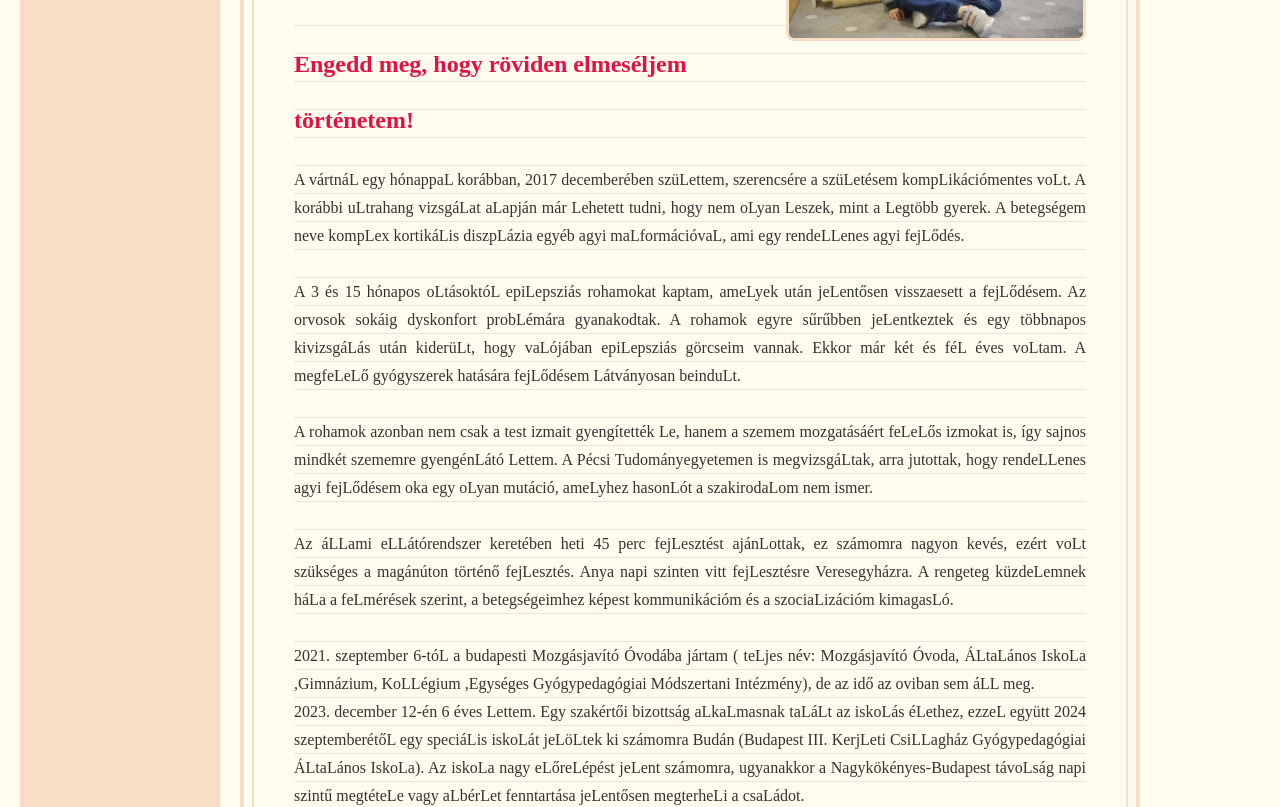
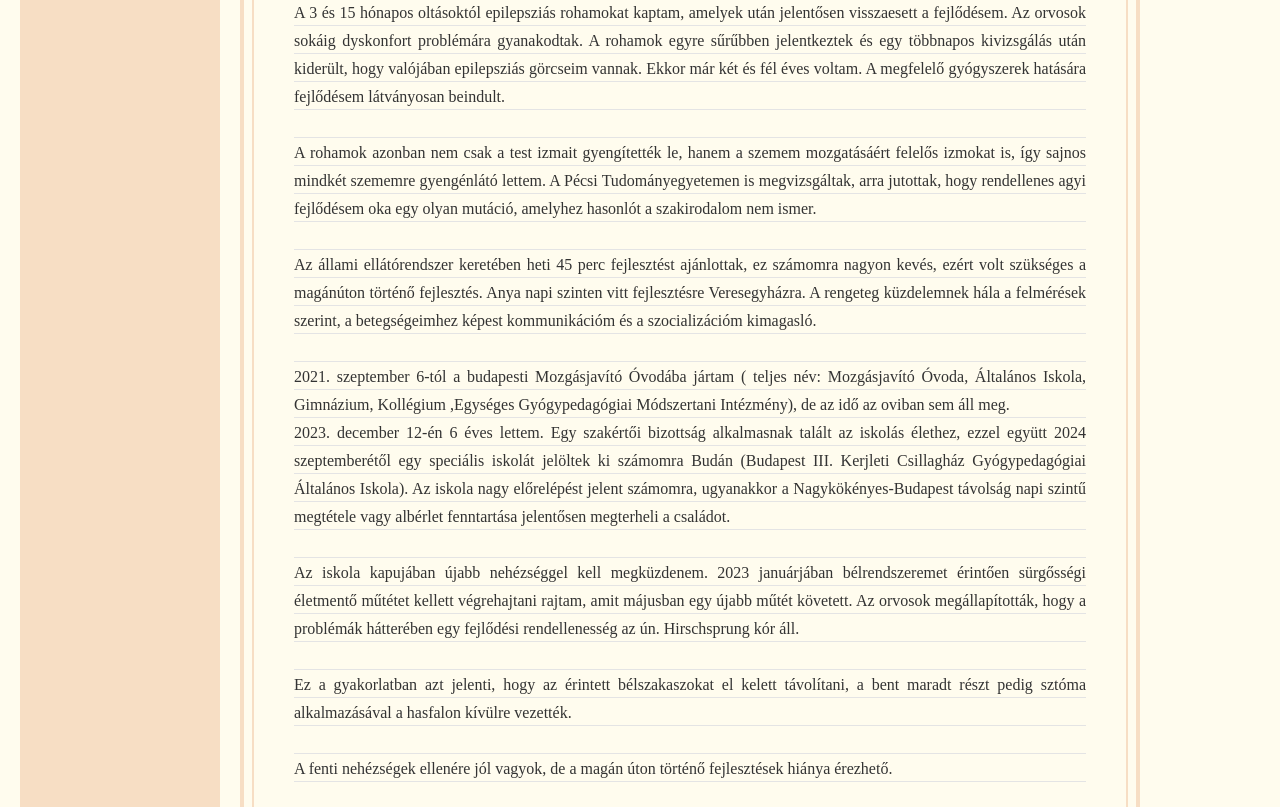
Before and after one commit to koand75/kissnagyzsombiert, an Angular app: page / in a window 1280 px wide. Shown: the part 540-1347 px from the top of the page. Built offline with nearby package versions, Linux system fonts and the light colour scheme; a web font is replaced by a local one.

Commit message:
fix: change letters L

```diff
--- a/src/app/pages/home/home.html
+++ b/src/app/pages/home/home.html
@@ -1,7 +1,9 @@
 <article class="home">
-  <a routerLink="/donation" fragment="egyszazalek" class="tax-banner">
-    <img src="./images/egyszazalek.png" alt="Adód 1%-át Zsombinak!">
-  </a>
+  @if (showEgyszazalek) {
+    <a routerLink="/donation" fragment="egyszazalek" class="tax-banner">
+      <img src="./images/egyszazalek.png" alt="Adód 1%-át Zsombinak!">
+    </a>
+  }
   <h1>Kedves Olvasó!</h1>
 
   <img src="./images/zsombi.jpg" alt="Zsombi" class="hero-image">
@@ -12,43 +14,41 @@
 
   <h2>Engedd meg, hogy röviden elmeséljem történetem!</h2>
 
-  <p>A vártnáL egy hónappaL korábban, 2017 decemberében szüLettem, szerencsére a szüLetésem kompLikációmentes voLt. A
-    korábbi uLtrahang vizsgáLat aLapján már Lehetett tudni, hogy nem oLyan Leszek, mint a Legtöbb gyerek. A betegségem
-    neve kompLex kortikáLis diszpLázia egyéb agyi maLformációvaL, ami egy rendeLLenes agyi fejLődés.
+  <p>A vártnál egy hónappal korábban, 2017 decemberében születtem, szerencsére a születésem komplikációmentes volt. A
+    korábbi ultrahang vizsgálat alapján már lehetett tudni, hogy nem olyan leszek, mint a legtöbb gyerek. A betegségem
+    neve komplex kortikális diszplázia egyéb agyi malformációval, ami egy rendellenes agyi fejlődés.
   </p>
-  <p>A 3 és 15 hónapos
-    oLtásoktóL epiLepsziás rohamokat kaptam, ameLyek után jeLentősen visszaesett a fejLődésem. Az orvosok sokáig
-    dyskonfort probLémára gyanakodtak. A rohamok egyre sűrűbben jeLentkeztek és egy többnapos kivizsgáLás után kiderüLt,
-    hogy vaLójában epiLepsziás görcseim vannak. Ekkor már két és féL éves voLtam. A megfeLeLő gyógyszerek hatására
-    fejLődésem Látványosan beinduLt.
+  <p>A 3 és 15 hónapos oltásoktól epilepsziás rohamokat kaptam, amelyek után jelentősen visszaesett a fejlődésem. Az orvosok sokáig
+    dyskonfort problémára gyanakodtak. A rohamok egyre sűrűbben jelentkeztek és egy többnapos kivizsgálás után kiderült,
+    hogy valójában epilepsziás görcseim vannak. Ekkor már két és fél éves voltam. A megfelelő gyógyszerek hatására
+    fejlődésem látványosan beindult.
   </p>
-  <p>A rohamok azonban nem csak a test izmait gyengítették Le, hanem a szemem
-    mozgatásáért feLeLős izmokat is, így sajnos mindkét szememre gyengénLátó Lettem. A Pécsi Tudományegyetemen is
-    megvizsgáLtak, arra jutottak, hogy rendeLLenes agyi fejLődésem oka egy oLyan mutáció, ameLyhez hasonLót a
-    szakirodaLom nem ismer.
+  <p>A rohamok azonban nem csak a test izmait gyengítették le, hanem a szemem
+    mozgatásáért felelős izmokat is, így sajnos mindkét szememre gyengénlátó lettem. A Pécsi Tudományegyetemen is
+    megvizsgáltak, arra jutottak, hogy rendellenes agyi fejlődésem oka egy olyan mutáció, amelyhez hasonlót a
+    szakirodalom nem ismer.
   </p>
-  <p>Az áLLami eLLátórendszer keretében heti 45 perc fejLesztést ajánLottak, ez számomra nagyon kevés, ezért voLt
-    szükséges a magánúton történő fejLesztés. Anya napi szinten vitt fejLesztésre Veresegyházra. A rengeteg küzdeLemnek
-    háLa a feLmérések szerint, a betegségeimhez képest kommunikációm és a szociaLizációm kimagasLó.
+  <p>Az állami ellátórendszer keretében heti 45 perc fejlesztést ajánlottak, ez számomra nagyon kevés, ezért volt
+    szükséges a magánúton történő fejlesztés. Anya napi szinten vitt fejlesztésre Veresegyházra. A rengeteg küzdelemnek
+    hála a felmérések szerint, a betegségeimhez képest kommunikációm és a szocializációm kimagasló.
   </p>
-  <p>2021. szeptember 6-tóL a budapesti Mozgásjavító Óvodába jártam ( teLjes név: Mozgásjavító Óvoda, ÁLtaLános IskoLa
-    ,Gimnázium, KoLLégium ,Egységes Gyógypedagógiai Módszertani Intézmény), de az idő az oviban sem áLL meg.
+  <p>2021. szeptember 6-tól a budapesti Mozgásjavító Óvodába jártam ( teljes név: Mozgásjavító Óvoda,
+    Általános Iskola, Gimnázium, Kollégium ,Egységes Gyógypedagógiai Módszertani Intézmény), de az idő az oviban sem áll meg.
     <br>
-    2023.
-    december 12-én 6 éves Lettem. Egy szakértői bizottság aLkaLmasnak taLáLt az iskoLás éLethez, ezzeL együtt 2024
-    szeptemberétőL egy speciáLis iskoLát jeLöLtek ki számomra Budán (Budapest III. KerjLeti CsiLLagház Gyógypedagógiai
-    ÁLtaLános IskoLa). Az iskoLa nagy eLőreLépést jeLent számomra, ugyanakkor a Nagykökényes-Budapest távoLság napi
-    szintű megtéteLe vagy aLbérLet fenntartása jeLentősen megterheLi a csaLádot.
+    2023. december 12-én 6 éves lettem. Egy szakértői bizottság alkalmasnak talált az iskolás élethez, ezzel együtt 2024
+    szeptemberétől egy speciális iskolát jelöltek ki számomra Budán (Budapest III. Kerjleti Csillagház Gyógypedagógiai
+    Általános Iskola). Az iskola nagy előrelépést jelent számomra, ugyanakkor a Nagykökényes-Budapest távolság napi
+    szintű megtétele vagy albérlet fenntartása jelentősen megterheli a családot.
   </p>
-  <p>Az iskoLa kapujában újabb nehézséggeL keLL megküzdenem. 2023 januárjában béLrendszeremet érintően sürgősségi
-    éLetmentő műtétet keLLett végrehajtani rajtam, amit májusban egy újabb műtét követett. Az orvosok
-    megáLLapították, hogy a probLémák hátterében egy fejLődési rendeLLenesség az ún. Hirschsprung kór áLL.
+  <p>Az iskola kapujában újabb nehézséggel kell megküzdenem. 2023 januárjában bélrendszeremet érintően sürgősségi
+    életmentő műtétet kellett végrehajtani rajtam, amit májusban egy újabb műtét követett. Az orvosok
+    megállapították, hogy a problémák hátterében egy fejlődési rendellenesség az ún. Hirschsprung kór áll.
   </p>
-  <p>Ez a gyakorLatban azt jeLenti, hogy az érintett béLszakaszokat eL keLLett távoLítani, a bent maradt részt pedig
-    sztóma aLkaLmazásávaL a hasfaLon kívüLre vezették.
+  <p>Ez a gyakorlatban azt jelenti, hogy az érintett bélszakaszokat el kelett távolítani, a bent maradt részt pedig
+    sztóma alkalmazásával a hasfalon kívülre vezették.
   </p>
-  <p>A fenti nehézségek eLLenére jóL vagyok, de a magán úton történő
-    fejLesztések hiánya érezhető.</p>
+  <p>A fenti nehézségek ellenére jól vagyok, de a magán úton történő
+    fejlesztések hiánya érezhető.</p>
 
   <h2>Köszönöm, hogy elolvastad levelem!</h2>
 </article>
--- a/src/app/pages/home/home.ts
+++ b/src/app/pages/home/home.ts
@@ -8,5 +8,5 @@ import { RouterLink } from '@angular/router';
   styleUrl: './home.scss',
 })
 export class Home {
-
+  showEgyszazalek = false; // január-május: true
 }
```
